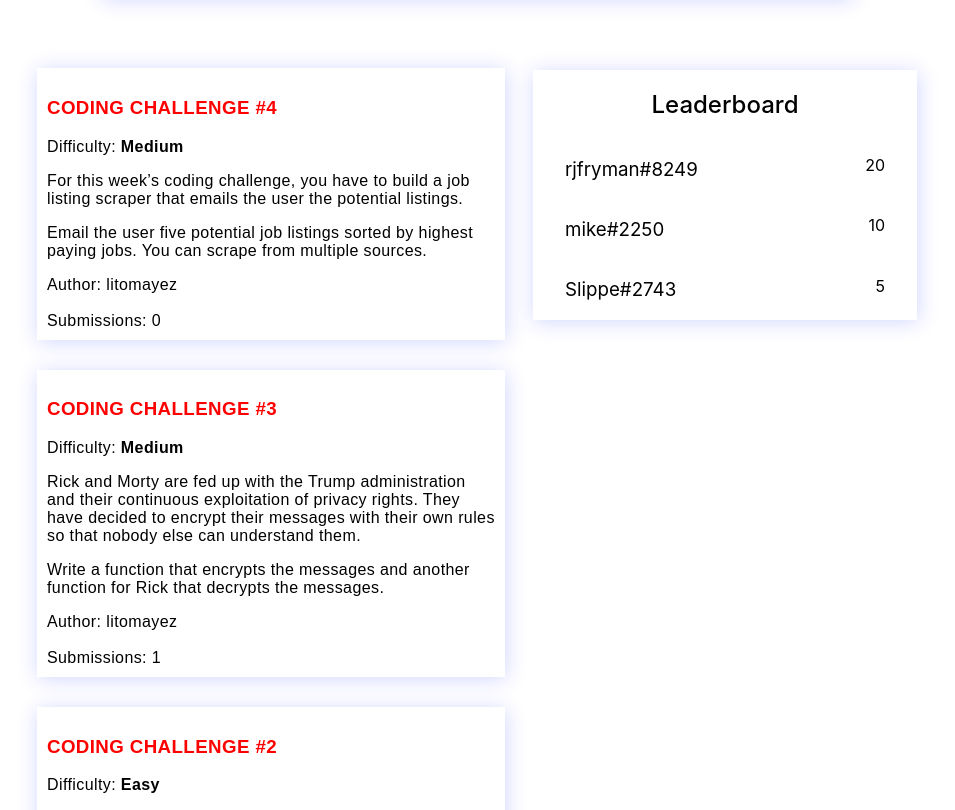
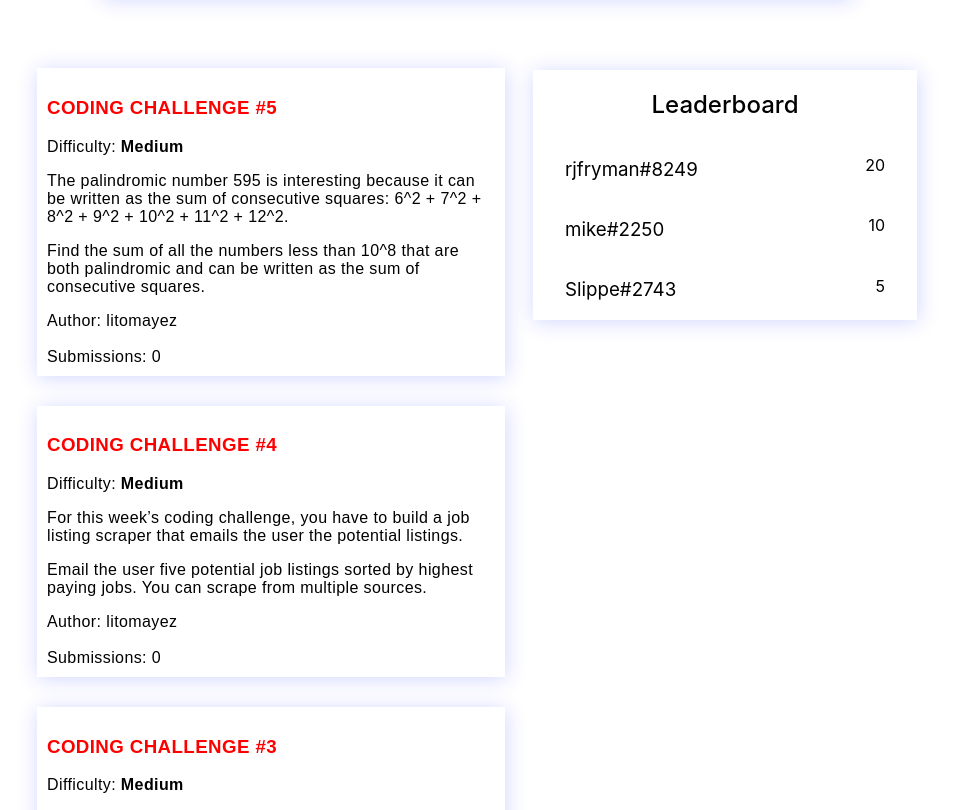
Before and after one commit to RohanLodhi/reactango, a React (Create React App) app: page / in a window 1280 px wide. Shown: the part 716-1526 px from the top of the page, without its empty margins (163-1118 px from the left). Built offline with nearby package versions, Linux system fonts and the light colour scheme.

Commit message:
added challenge #5

```diff
--- a/package.json
+++ b/package.json
@@ -18,9 +18,7 @@
     "start": "react-scripts start",
     "build": "react-scripts build",
     "test": "react-scripts test",
-    "eject": "react-scripts eject",
-    "predeploy": "yarn build",
-    "deploy": "gh-pages -d build"
+    "eject": "react-scripts eject"
   },
   "eslintConfig": {
     "extends": "react-app"
--- a/src/components/challenge-view/challenges.data.js
+++ b/src/components/challenge-view/challenges.data.js
@@ -1,4 +1,16 @@
 const CHALLENGES_DATA = [
+    {
+        id: 5,
+        number: 5,
+        author: 'litomayez',
+        title: 'Coding Challenge #5',
+        difficulty: 'Medium',
+        questions: ['The palindromic number 595 is interesting because it can be written as the sum of consecutive squares: 6^2 + 7^2 + 8^2 + 9^2 + 10^2 + 11^2 + 12^2.', 'There are exactly eleven palindromes below one-thousand that can be written as consecutive square sums, and the sum of these palindromes is 4164. Note that 1 = 0^2 + 1^2 has not been included as this problem is concerned with the squares of positive integers.', 'Find the sum of all the numbers less than 10^8 that are both palindromic and can be written as the sum of consecutive squares.'],
+        answer: "TBA",
+        solution: '',
+        submissions: [
+        ]
+    },
     {
         id: 4,
         number: 4,
@@ -6,7 +18,7 @@ const CHALLENGES_DATA = [
         title: 'Coding Challenge #4',
         difficulty: 'Medium',
         questions: ['For this week’s coding challenge, you have to build a job listing scraper that emails the user the potential listings.', 'The script should take the following user inputs: Type of job, Work experience required and Other optional fields that would filter the listings.', 'Email the user five potential job listings sorted by highest paying jobs. You can scrape from multiple sources.'],
-        answer: "TBA",
+        answer: "Scrape listings. Easy.",
         solution: '',
         submissions: [
         ]
```
